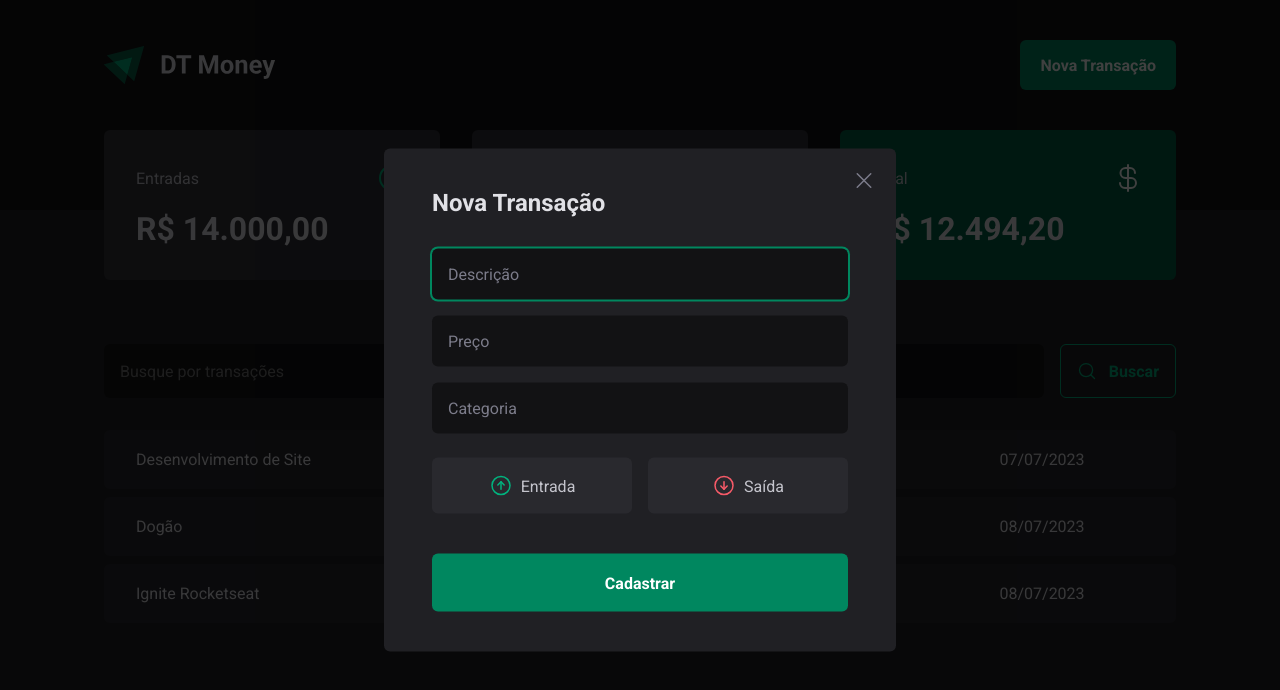
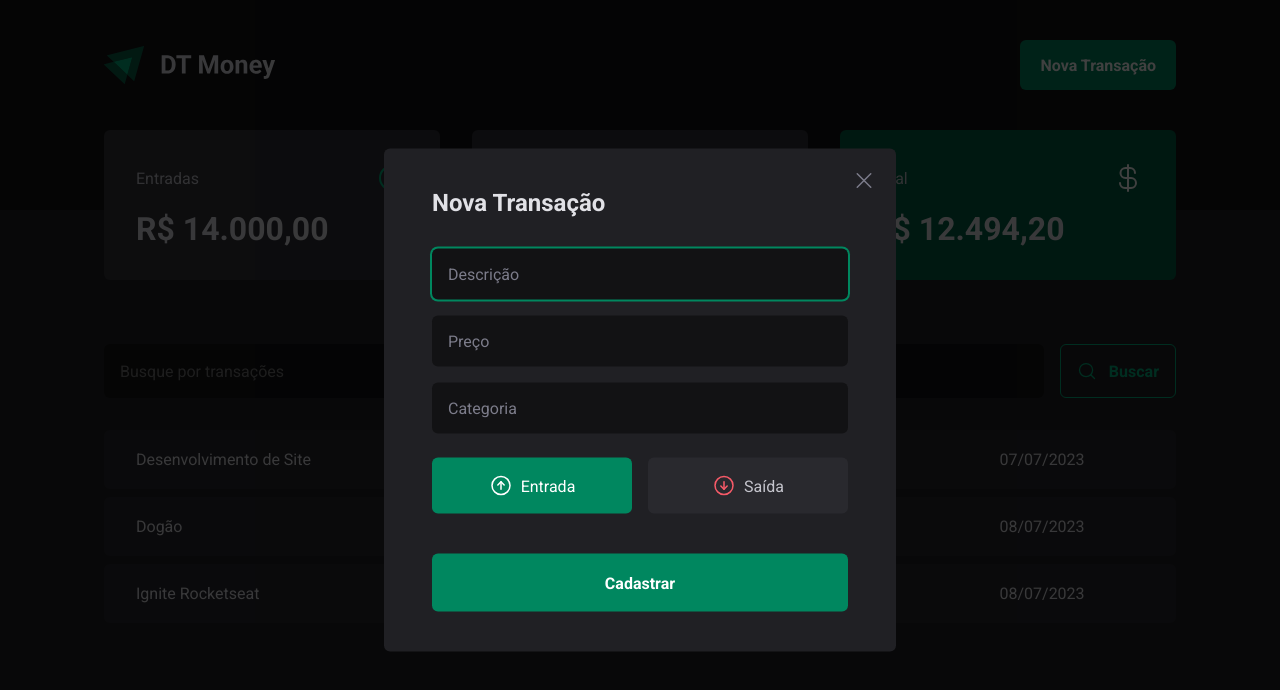
Before and after one commit to Baggio25/03-fundamentos-react-dt-money, a React (Vite) app: page / in a window 1280 px wide. Both pictures are taken after a click on the button "Nova Transação". Shown: the top 690 px of the page. Built offline with nearby package versions, Linux system fonts and the light colour scheme; data requests are answered from the project's data file.

Commit message:
Controlled Components

```diff
--- a/src/components/NewTransactionModal/index.tsx
+++ b/src/components/NewTransactionModal/index.tsx
@@ -11,30 +11,32 @@
   TransactionType,
   TransactionTypeButton,
 } from "./styles";
-import { useForm } from "react-hook-form";
+import { Controller, useForm } from "react-hook-form";
 
 const newTransactionFormSchema = z.object({
   description: z.string(),
   price: z.number(),
   category: z.string(),
-  //type: z.enum(["income", "outcome"]),
+  type: z.enum(["income", "outcome"]),
 });
 
 type NewTransactionFormInputs = z.infer<typeof newTransactionFormSchema>;
 
 export function NewTransactionModal() {
   const {
+    control,
     register,
     handleSubmit,
-    formState: {
-      isSubmitting
-    }
+    formState: { isSubmitting },
   } = useForm<NewTransactionFormInputs>({
     resolver: zodResolver(newTransactionFormSchema),
+    defaultValues: {
+      type: "income"
+    }
   });
 
   async function handleCreateNewTransaction(data: NewTransactionFormInputs) {
-    await new Promise(resolve => setTimeout(resolve, 2000));
+    await new Promise((resolve) => setTimeout(resolve, 2000));
     console.log(data);
   }
 
@@ -54,23 +56,33 @@
             type="text"
             placeholder="Descrição"
             required
-            {...register('description')}
+            {...register("description")}
             autoFocus
           />
           <input
             type="number"
             placeholder="Preço"
             required
-            {...register('price', { valueAsNumber: true })}
+            {...register("price", { valueAsNumber: true })}
           />
           <input
             type="text"
             placeholder="Categoria"
             required
-            {...register('category')}
+            {...register("category")}
           />
 
-          <TransactionType>
+          <Controller
+            control={control}
+            name="type"
+            render={({ field }) => {
+              return (
+                <TransactionType
+                  onValueChange={(value: NewTransactionFormInputs["type"]) =>
+                    field.onChange(value)
+                  }
+                  value={field.value}
+                >
                   <TransactionTypeButton variant="income" value="income">
                     <ArrowCircleUp size={24} />
                     Entrada
@@ -80,8 +92,13 @@
                     Saída
                   </TransactionTypeButton>
                 </TransactionType>
+              );
+            }}
+          />
 
-          <button type="submit" disabled={isSubmitting}>Cadastrar</button>
+          <button type="submit" disabled={isSubmitting}>
+            Cadastrar
+          </button>
         </form>
       </Content>
     </Dialog.Portal>
```
Lines whose indentation alone changed are shown as unchanged.
